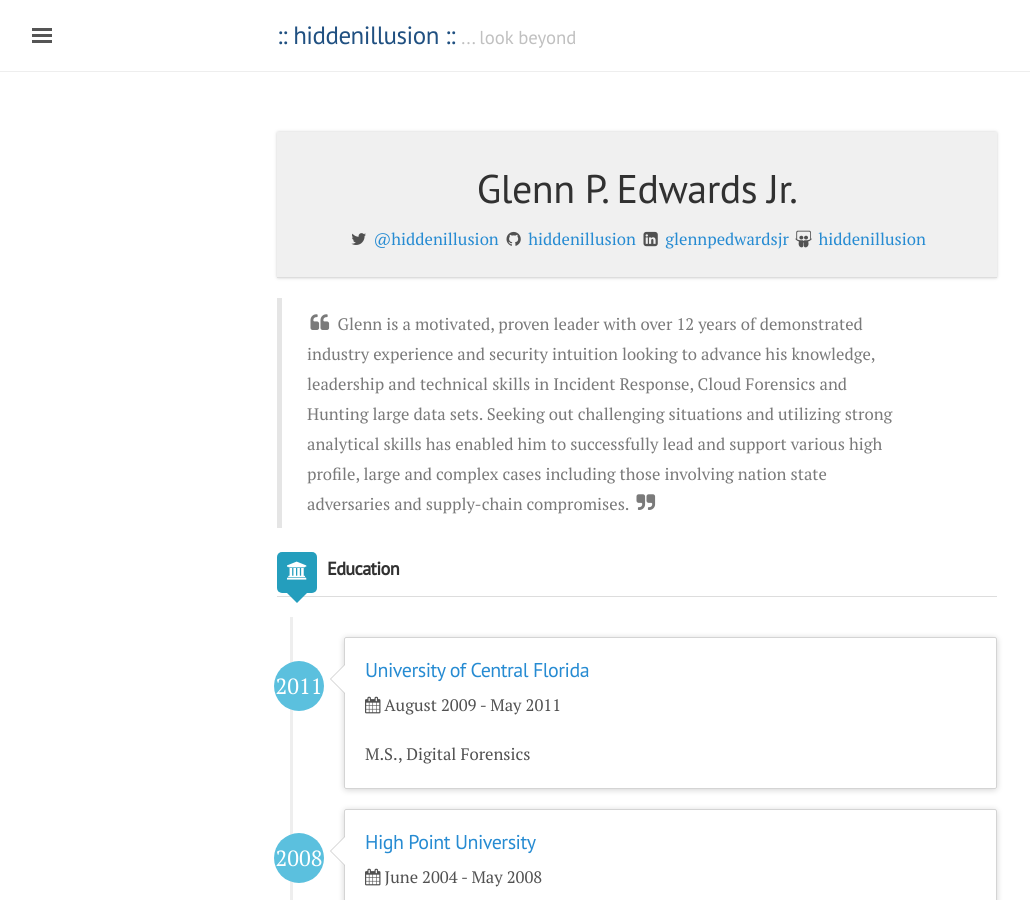
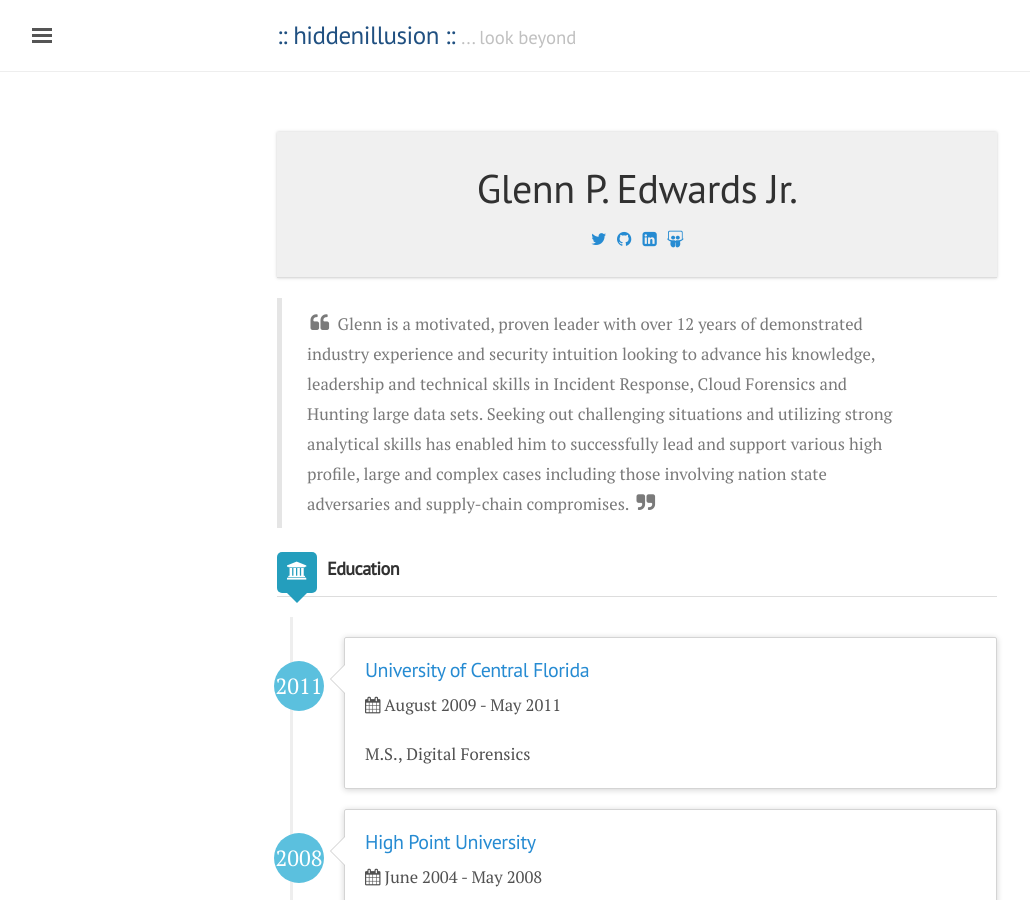
Before and after one commit to hiddenillusion/hiddenillusion.github.io, a Jekyll site: the page built from resume/resume.md, in a window 1280 px wide and 900 px high. Shown: the whole window, without its empty margins (3-1033 px from the left). Built offline with Jekyll 4.4.1, drawn with Linux system fonts in a browser that asks for light colours; nearby versions of some CDN libraries; comment, search, counter and statistics services are not loaded.

Commit message:
Update resume.md

```diff
--- a/resume/resume.md
+++ b/resume/resume.md
@@ -158,20 +158,19 @@ buzzwords: [The Sleuth Kit, Bulk Extractor, WinHex/X-Ways, Volatility, Log2timel
             <div class="col-sm-4 visible-md-block visible-lg-block visible-sm-block">
                  <p>
                     <small class="text-muted">
-                        <i class="fa fa-twitter fa-fw"></i>
-                        <a href="https://twitter.com/{{ site.social.twitter }}" target="_blank" title="Twitter">  @{{ site.social.twitter }}</a>
+                        <a href="https://twitter.com/{{ site.social.twitter }}" target="_blank" title="Twitter"><i class="fa fa-twitter fa-fw"></i></a>
                     </small>
                     <small class="text-muted">
-                        <i class="fa fa-github fa-fw"></i>
-                        <a href="https://github.com/{{ site.social.github }}" target="_blank" title="Github">  {{ site.social.github }}</a>
+                        <a href="https://infosec.exchange/@{{ site.social.mastodon }}" target="_blank" rel="noopener noreferrer me" title="Mastodon"><i class="fa-brands fa-mastodon fa-fw"></i></a>
                     </small>
                     <small class="text-muted">
-                        <i class="fa fa-linkedin-square fa-fw"></i>
-                        <a href="https://linkedin.com/in/{{ site.social.linkedin }}" target="_blank" title="LinkedIn"> {{ site.social.linkedin }}</a>
+                        <a href="https://github.com/{{ site.social.github }}" target="_blank" title="Github"><i class="fa fa-github fa-fw"></i></a>
                     </small>
                     <small class="text-muted">
-                        <i class="fa fa-slideshare fa-fw"></i>
-                        <a href="https://speakerdeck.com/{{ site.social.speakerdeck }}" target="_blank" title="SpeakerDeck">  {{ site.social.speakerdeck }}</a>
+                        <a href="https://linkedin.com/in/{{ site.social.linkedin }}" target="_blank" title="LinkedIn"><i class="fa fa-linkedin-square fa-fw"></i></a>
+                    </small>
+                    <small class="text-muted">
+                        <a href="https://speakerdeck.com/{{ site.social.speakerdeck }}" target="_blank" title="SpeakerDeck"><i class="fa fa-slideshare fa-fw"></i></a>
                     </small>
                 </p>
             </div>
```
